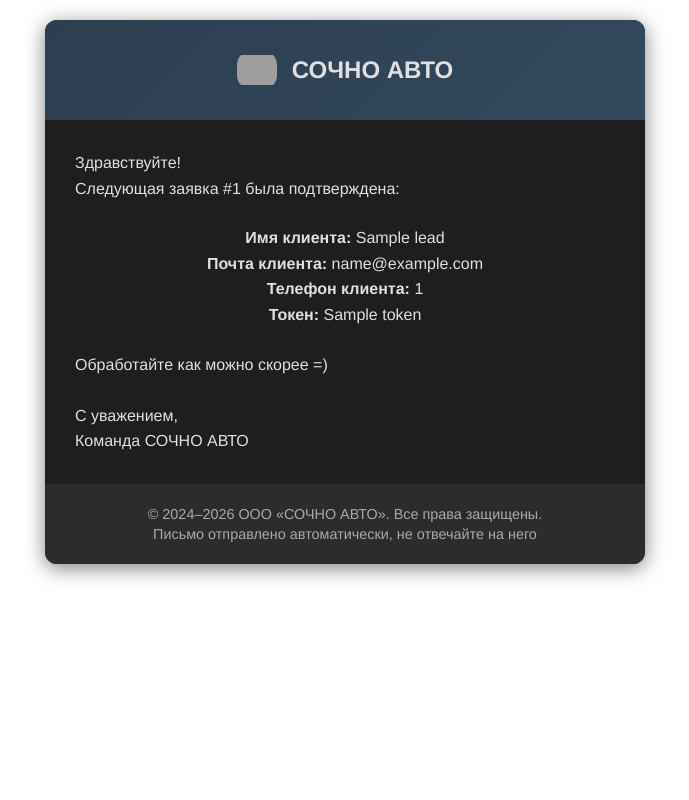
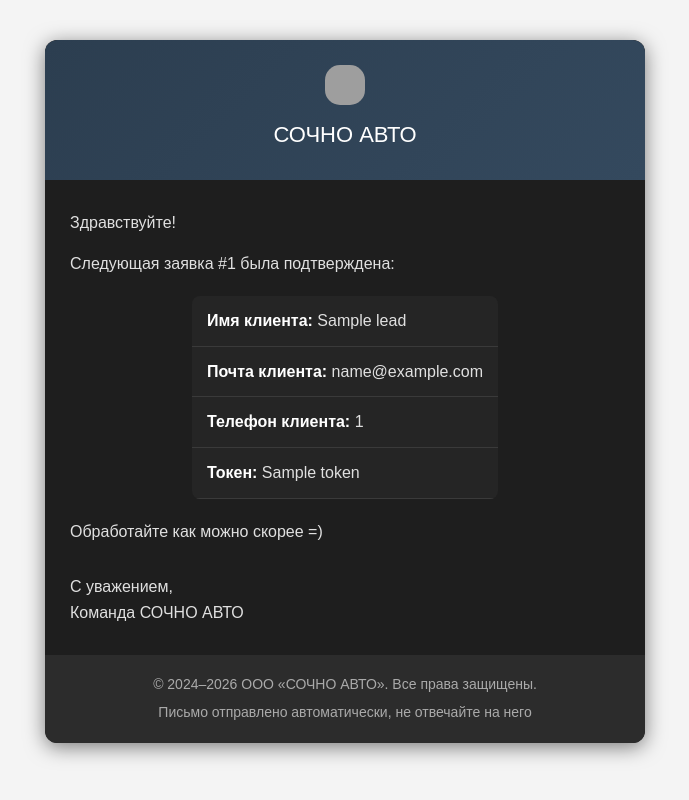
Before and after one commit to FlowHack/SochnoAuto, a Django app: template contacts/templates/contacts/emails/confirmed.html in a window 1280 px wide. Shown: the whole page, without its empty margins (295-984 px from the left). Run offline with Django 5.2, Linux system fonts and the light colour scheme; the template is opened without the code that fills it: most values are stand-ins (such as "Sample title", 1, 10 or a date in 2020); parts of the project's set-up code (start-up, migrations or seed data) failed here and were passed over; some libraries are stand-ins or nearby versions; grey boxes are pictures that could not be loaded.

Commit message:
Fix display email on gmail, mail, outlook, petalmail and fix view car page

```diff
--- a/contacts/templates/contacts/emails/autoteka.html
+++ b/contacts/templates/contacts/emails/autoteka.html
@@ -4,7 +4,7 @@
 {% block title %}Автотека {{ lead.car.brand }} {{ lead.car.model }}{% endblock title %}
 
 {% block email_body %}
-<p>Здравствуйте, <strong>{{ lead.name }}</strong>!</p><br>
+<p style="margin: 0 0 15px 0;">Здравствуйте, <strong style="color: #ffffff;">{{ lead.name }}</strong>!</p>
 
-<p>К письму прикреплена запрошенная Вами автотека по автомобилю: <strong>{{ lead.car.brand }} {{ lead.car.model }}</strong></p>
+<p style="margin: 0 0 15px 0;">К письму прикреплена запрошенная Вами автотека по автомобилю: <strong style="color: #ffffff;">{{ lead.car.brand }} {{ lead.car.model }}</strong></p>
 {% endblock email_body %}
--- a/contacts/templates/contacts/emails/confirmed.html
+++ b/contacts/templates/contacts/emails/confirmed.html
@@ -4,19 +4,39 @@
 {% block title %}Подтвержденная заявка {{ lead.get_type_lead_display }}{% endblock title %}
 
 {% block email_body %}
-<p>Здравствуйте!</p>
+<p style="margin: 0 0 15px 0;">Здравствуйте!</p>
 
-<p>Следующая заявка #{{ lead.id }} была подтверждена:</p>
+<p style="margin: 0 0 15px 0;">Следующая заявка #{{ lead.id }} была подтверждена:</p>
 
-<div class="text-center my-4">
-    <p><strong>Имя клиента: </strong>{{ lead.name }}</p>
-    <p><strong>Почта клиента: </strong>{{ lead.email }}</p>
-    <p><strong>Телефон клиента: </strong>{{ lead.telephone_number }}</p>
+<table role="presentation" cellspacing="0" cellpadding="0" border="0" style="max-width: 400px; margin: 20px auto; text-align: left; background-color: #252525; border-radius: 8px; overflow: hidden;" class="lead-info">
+    <tr>
+        <td style="padding: 12px 15px; border-bottom: 1px solid #3a3a3a;">
+            <strong style="color: #ffffff;">Имя клиента: </strong> {{ lead.name }}
+        </td>
+    </tr>
+    <tr>
+        <td style="padding: 12px 15px; border-bottom: 1px solid #3a3a3a;">
+            <strong style="color: #ffffff;">Почта клиента: </strong> {{ lead.email }}
+        </td>
+    </tr>
+    <tr>
+        <td style="padding: 12px 15px; border-bottom: 1px solid #3a3a3a;">
+            <strong style="color: #ffffff;">Телефон клиента: </strong> {{ lead.telephone_number }}
+        </td>
+    </tr>
     {% if lead.type_lead == 'contact_car' or lead.type_lead == 'autoteka' %}
-    <p><strong>Автомобиль: </strong>{{ lead.car.brand }} {{ lead.car.model }} (slug: {{ lead.car.slug }})</p>
+    <tr>
+        <td style="padding: 12px 15px; border-bottom: 1px solid #3a3a3a;">
+            <strong style="color: #ffffff;">Автомобиль: </strong> {{ lead.car.brand }} {{ lead.car.model }}
+        </td>
+    </tr>
     {% endif %}
-    <p><strong>Токен: </strong>{{ lead.token }}</p>
-</div>
+    <tr>
+        <td style="padding: 12px 15px;">
+            <strong style="color: #ffffff;">Токен: </strong> {{ lead.token }}
+        </td>
+    </tr>
+</table>
 
-<p>Обработайте как можно скорее =)</p>
+<p style="margin: 20px 0 0 0;">Обработайте как можно скорее =)</p>
 {% endblock email_body %}
--- a/static/css/main.css
+++ b/static/css/main.css
@@ -553,6 +553,7 @@ main {
   border: none;
   border-bottom: 2px solid transparent;
   padding: 0.75rem 1.5rem;
+  font-size: 1rem;
 }
 
 .nav-tabs-dark .nav-link.active {
--- a/templates/base_email.html
+++ b/templates/base_email.html
@@ -4,175 +4,87 @@
     <meta charset="UTF-8">
     <meta name="viewport" content="width=device-width, initial-scale=1.0">
     <title>{% block title %}{% endblock title %} | СОЧНО АВТО</title>
-    <style>
-        /* Reset и базовые стили */
-        * {
-            margin: 0;
-            padding: 0;
-            box-sizing: border-box;
-        }
-
-        body {
-            color: #e0e0e0;
-            font-family: 'Helvetica Neue', Arial, sans-serif;
-            line-height: 1.6;
-        }
-
-        /* Контейнер письма */
-        .email-container {
-            max-width: 600px;
-            margin: 20px auto;
-            background-color: #1e1e1e;
-            border-radius: 12px;
-            overflow: hidden;
-            box-shadow: 0 4px 20px rgba(0, 0, 0, 0.5);
-        }
-
-        /* Заголовок */
-        .email-header {
-            background: linear-gradient(135deg, #2c3e50, #34495e);
-            padding: 30px 20px;
-
-            display: flex;
-            flex-direction: row;
-            align-items: center;
-            justify-content: center;
-            gap: 15px;
-            text-align: center;
-            flex-wrap: nowrap;
-        }
-
-        .company-logo {
-            width: 40px;
-            height: 40px;
-            border-radius: 15px;
-            object-fit: contain;
-        }
-
-        .company-name {
-            margin: 0;
-            font-size: 24px;
-            flex-grow: 0;
-            line-height: 1.2;
-            white-space: nowrap;
-        }
-
-        /* Основной контент */
-        .email-body {
-            padding: 30px;
-        }
-
-        /* Центрирование текста */
-        .text-center {
-            text-align: center;
-        }
-
-        /* Отступы сверху/снизу (замена my-4) */
-        .my-4 {
-            margin-top: 1.5rem;
-            margin-bottom: 1.5rem;
-        }
-
-        /* Кнопка (замена btn btn-primary) */
-        .btn-primary {
-            display: inline-block;
-            padding: 12px 30px;
-            font-size: 16px;
-            font-weight: 500;
-            line-height: 1.5;
-            text-align: center;
-            text-decoration: none;
-            background-color: #3498db;
-            border: 1px solid #3498db;
-            border-radius: 6px;
-            color: #ffffff;
-            transition: background-color 0.15s ease-in-out, border-color 0.15s ease-in-out;
-            margin: 20px 0;
-        }
-
-        .btn-primary:hover {
-            background-color: #2980b9;
-            border-color: #2980b9;
-            color: #ffffff;
-            text-decoration: none;
-        }
-
-        /* Текст ссылки */
-        .link-text {
-            word-break: break-all;
-            font-family: 'Courier New', monospace;
-            background: #2d2d2d;
-            padding: 12px 16px;
-            border-radius: 4px;
-            display: block;
-            margin: 15px 0;
-            border-left: 4px solid #3498db;
-        }
-
-        /* Список данных */
-        .lead-info {
-            max-width: 400px;
-            margin: 0 auto;
-            text-align: left;
-        }
-
-        .lead-info p {
-            margin-bottom: 10px;
-        }
-
-        /* Футер */
-        .footer {
-            text-align: center;
-            padding: 20px;
-            background-color: #2c2c2c;
-            color: #aaa;
-            font-size: 0.9em;
-            line-height: 1.4;
-        }
-
-        /* Responsive */
-        @media only screen and (max-width: 600px) {
-            .email-container {
-                margin: 10px;
-                border-radius: 8px;
-            }
-
-            .email-header {
-                padding: 20px 15px;
-                flex-direction: row;
-            }
-
-            .company-name {
-                font-size: 20px;
-            }
-
-            .email-body {
-                padding: 20px 15px;
-            }
+    <!--[if mso]>
+    <style type="text/css">
+        table {border-collapse: collapse;}
+        .fallback-font {font-family: Arial, sans-serif;}
+    </style>
+    <![endif]-->
+    <style type="text/css">
+        body {margin: 0; padding: 0; background-color: #f4f4f4;}
+        .email-wrapper {width: 100%; background-color: #f4f4f4; padding: 20px 0;}
+        .email-container {max-width: 600px; margin: 0 auto; background-color: #1e1e1e; border-radius: 12px; overflow: hidden; box-shadow: 0 4px 20px rgba(0, 0, 0, 0.5);}
+        .email-header {background: linear-gradient(135deg, #2c3e50, #34495e); padding: 25px 20px;}
+        .header-content {display: inline-block; vertical-align: middle;}
+        .company-logo {border-radius: 15px;}
+        .company-name {color: #ffffff; font-size: 22px; font-family: Arial, Helvetica, sans-serif; margin: 0; line-height: 40px;}
+        .email-body {padding: 30px 25px; color: #e0e0e0; font-family: Arial, Helvetica, sans-serif; font-size: 16px; line-height: 1.6;}
+        .text-center {text-align: center;}
+        .mb-3 {margin-bottom: 15px;}
+        .mb-4 {margin-bottom: 20px;}
+        .mt-4 {margin-top: 20px;}
+        .lead-info {max-width: 400px; margin: 0 auto; text-align: left;}
+        .lead-info td {border-bottom: 1px solid #3a3a3a;}
+        .btn-primary {display: inline-block; padding: 12px 30px; font-size: 16px; font-weight: bold; text-align: center;
+                       text-decoration: none; background-color: #3498db; border: 2px solid #3498db; border-radius: 6px;
+                       color: #ffffff; font-family: Arial, Helvetica, sans-serif;}
+        .btn-primary:hover {background-color: #2980b9; border-color: #2980b9;}
+        .link-box {word-break: break-all; font-family: 'Courier New', monospace; background-color: #2d2d2d;
+                    padding: 12px 16px; border-left: 4px solid #3498db; border-radius: 4px; margin: 15px 0;}
+        .footer {text-align: center; padding: 20px; background-color: #2c2c2c; color: #aaa; font-size: 14px;
+                 font-family: Arial, Helvetica, sans-serif; line-height: 1.4;}
+        @media only screen and (max-width: 640px) {
+            .email-container {width: 100% !important; margin: 0 !important; border-radius: 8px;}
+            .email-body {padding: 20px 15px !important;}
+            .company-name {font-size: 20px !important;}
         }
     </style>
 </head>
 <body>
-    <div class="email-container">
-        <div class="email-header">
-            <img src="cid:{{ cid }}"
-                 alt="Логотип СОЧНО АВТО"
-                 class="company-logo">
-            <h1 class="company-name">СОЧНО АВТО</h1>
-        </div>
-
-        <div class="email-body">
-            {% block email_body %}
-            {% endblock email_body %}
-
-            <p><br>С уважением,<br>Команда СОЧНО АВТО</p>
-        </div>
-
-        <div class="footer">
-            <p>&copy; 2024–{{ now|date:"Y" }} ООО «СОЧНО АВТО». Все права защищены.</p>
-            {% block extra_footer %}{% endblock extra_footer %}
-            <p>Письмо отправлено автоматически, не отвечайте на него</p>
-        </div>
+    <div class="email-wrapper">
+        <table role="presentation" cellspacing="0" cellpadding="0" border="0" width="100%" bgcolor="#f4f4f4">
+            <tr>
+                <td align="center" style="padding: 20px 10px;">
+                    <table role="presentation" cellspacing="0" cellpadding="0" border="0" width="600" class="email-container"
+                           style="max-width: 600px; margin: 0 auto; background-color: #1e1e1e; border-radius: 12px; overflow: hidden; box-shadow: 0 4px 20px rgba(0, 0, 0, 0.5);">
+                        <!-- Header -->
+                        <tr>
+                            <td class="email-header" style="padding: 25px 20px; background: linear-gradient(135deg, #2c3e50, #34495e); border-radius: 12px 12px 0 0;">
+                                <table role="presentation" cellspacing="0" cellpadding="0" border="0" width="100%">
+                                    <tr>
+                                        <td align="center">
+                                            <img src="cid:{{ cid }}" alt="Логотип СОЧНО АВТО" width="40" height="40"
+                                                 style="width: 40px; height: 40px; border-radius: 15px; display: block;">
+                                        </td>
+                                    </tr>
+                                    <tr>
+                                        <td align="center" style="padding-top: 10px;">
+                                            <p class="company-name" style="color: #ffffff; font-size: 22px; font-family: Arial, Helvetica, sans-serif; margin: 0;">СОЧНО АВТО</p>
+                                        </td>
+                                    </tr>
+                                </table>
+                            </td>
+                        </tr>
+                        <!-- Body -->
+                        <tr>
+                            <td class="email-body" style="padding: 30px 25px; background-color: #1e1e1e; color: #e0e0e0; font-family: Arial, Helvetica, sans-serif; font-size: 16px; line-height: 1.6;">
+                                {% block email_body %}
+                                {% endblock email_body %}
+                                <p style="margin: 30px 0 0 0;">С уважением,<br>Команда СОЧНО АВТО</p>
+                            </td>
+                        </tr>
+                        <!-- Footer -->
+                        <tr>
+                            <td class="footer" style="padding: 20px; background-color: #2c2c2c; color: #aaa; font-size: 14px; font-family: Arial, Helvetica, sans-serif; line-height: 1.4; text-align: center; border-radius: 0 0 12px 12px;">
+                                <p style="margin: 0 0 8px 0;">&copy; 2024–{{ now|date:"Y" }} ООО «СОЧНО АВТО». Все права защищены.</p>
+                                {% block extra_footer %}{% endblock extra_footer %}
+                                <p style="margin: 8px 0 0 0;">Письмо отправлено автоматически, не отвечайте на него</p>
+                            </td>
+                        </tr>
+                    </table>
+                </td>
+            </tr>
+        </table>
     </div>
 </body>
 </html>
```
Also changed, not shown: cars/templates/cars/car.html (+28 -13 lines), contacts/templates/contacts/emails/autoteka_sended.html (+30 -10 lines), contacts/templates/contacts/emails/confirmation.html (+29 -13 lines).
